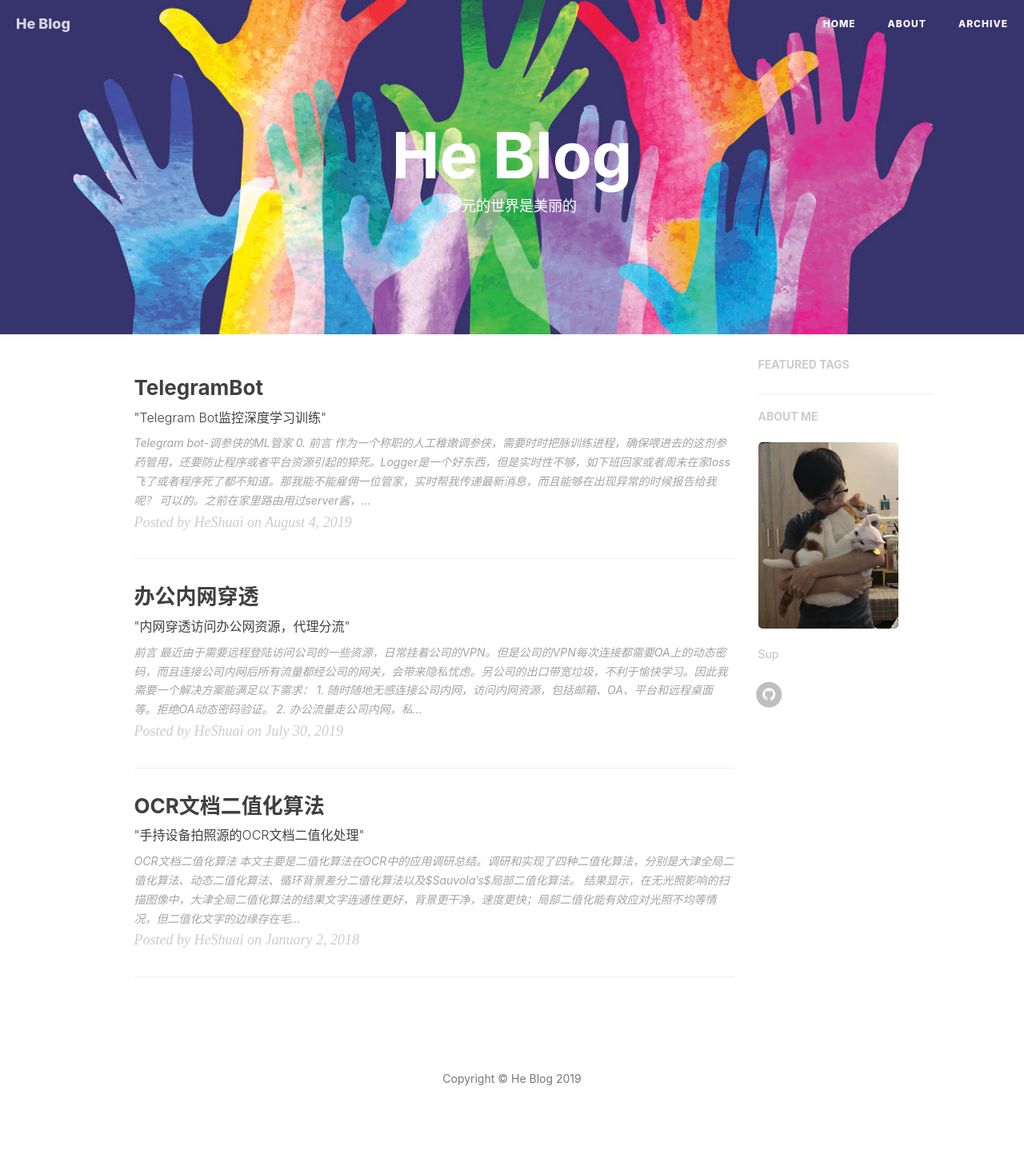
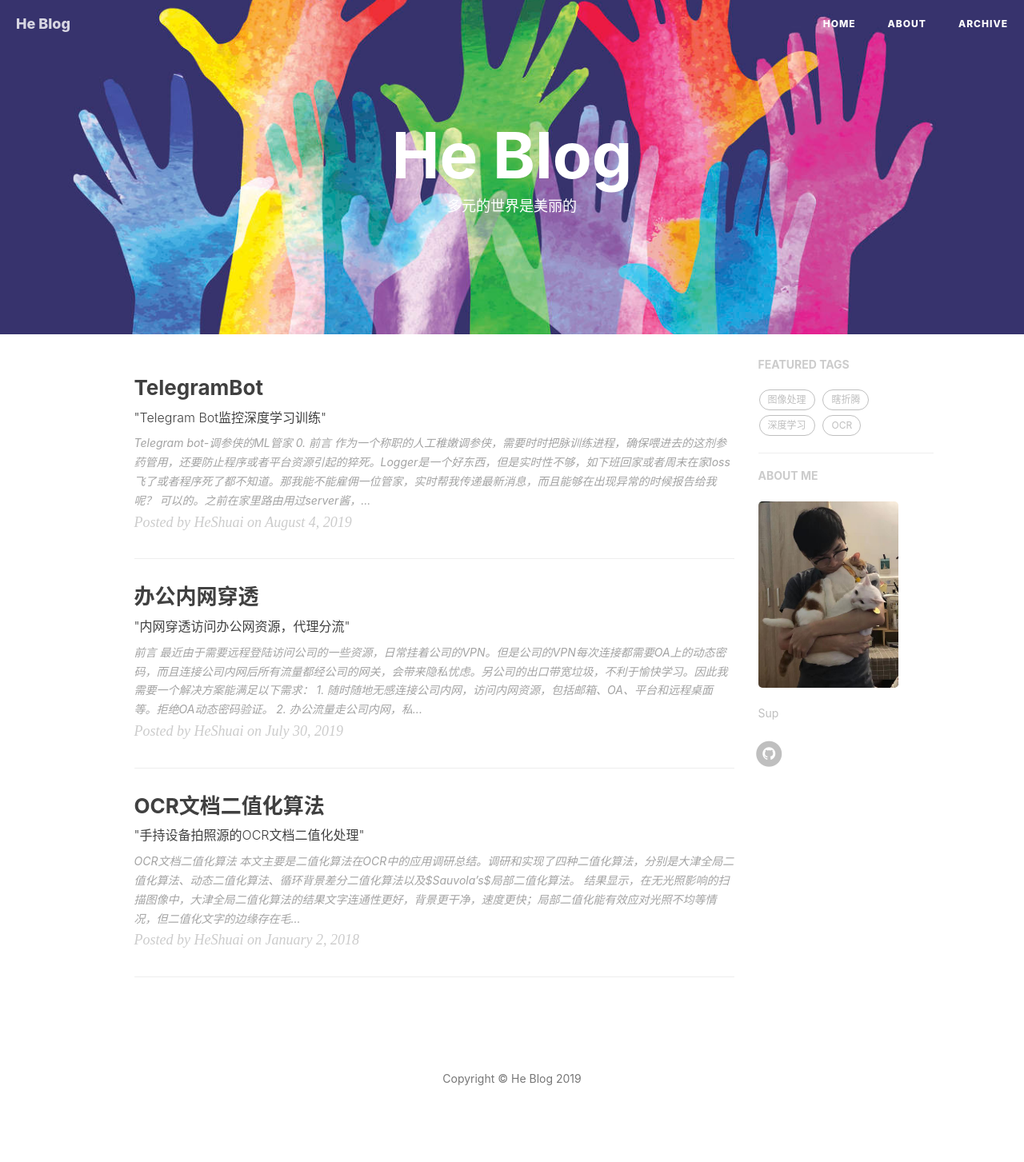
Before and after one commit to mightycatty/mightycatty.github.io, a Jekyll site: the page built from index.html, in a window 1280 px wide. Shown: the whole page at 80% size. Built offline with Jekyll 4.4.1, drawn with Linux system fonts in a browser that asks for light colours; nearby versions of some CDN libraries; the list of posts is cut into pages by our own code; comment, search, counter and statistics services are not loaded.

Commit message:
layout update

```diff
--- a/_config.yml
+++ b/_config.yml
@@ -85,7 +85,7 @@ sidebar-avatar: /img/profile_img.jpg      # use absolute URL, seeing it's used i
 
 # Featured Tags
 featured-tags: true                     # whether or not using Feature-Tags
-featured-condition-size: 10              # A tag will be featured if the size of it is more than this condition value
+featured-condition-size: 0              # A tag will be featured if the size of it is more than this condition value
 
 
 
```
